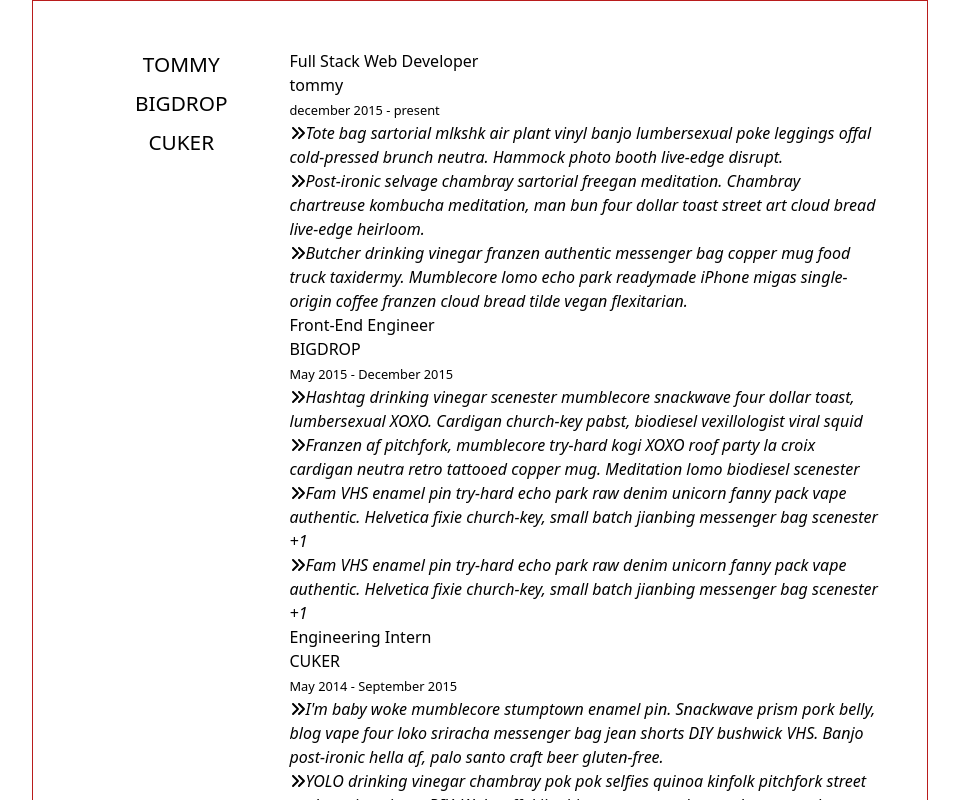
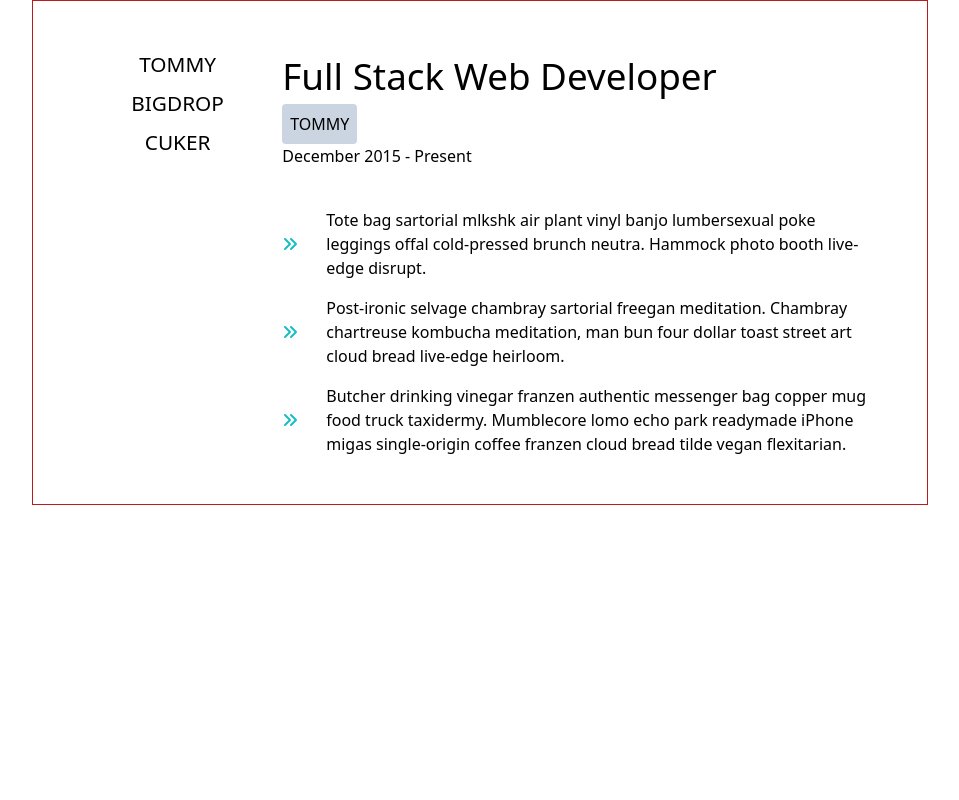
Before and after one commit to BRivasTorres/Practicas-con-react, a React (Vite) app in the folder Tabs/: page / in a window 1280 px wide. Shown: the top 800 px of the page, without its empty margins (160-1119 px from the left). Built offline with nearby package versions, Linux system fonts and the light colour scheme.

Commit message:
styles : card info styles

```diff
--- a/Tabs/src/components/DataCard.jsx
+++ b/Tabs/src/components/DataCard.jsx
@@ -4,29 +4,28 @@ import { faAnglesRight } from "@fortawesome/free-solid-svg-icons";
 
 const DataCard = () => {
 	return (
-		<div>
-			{data.map((card, id) => {
+		<section className="flex flex-col gap-4">
+			<div className="flex flex-col mb-6">
+				<h2 className="text-[2.3rem]">{data[0].role}</h2>
+				<span className="uppercase bg-[#CBD5E1] p-[.5rem] w-fit rounded ">
+					{data[0].name}{" "}
+				</span>
+				<small className="capitalize text-[1rem]">{data[0].date}</small>
+			</div>
+			{data[0].description.map((desc, id) => {
 				return (
-					<section key={id} className="">
-						<div>
-							<h2>{card.role}</h2>
-							<h3>{card.name} </h3>
-							<small>{card.date}</small>
-						</div>
-						<div className="flex flex-col ">
-							{card.description.map((cardDesc, id) => {
-								return (
-									<i key={id} className="">
-										<FontAwesomeIcon icon={faAnglesRight} />
-										{cardDesc}
-									</i>
-								);
-							})}
-						</div>
-					</section>
+					<div key={id} className="flex items-center gap-7">
+						<i>
+							<FontAwesomeIcon
+								icon={faAnglesRight}
+								className="text-[#14BEC4]"
+							/>
+						</i>
+						<p>{desc}</p>
+					</div>
 				);
 			})}
-		</div>
+		</section>
 	);
 };
 
```
